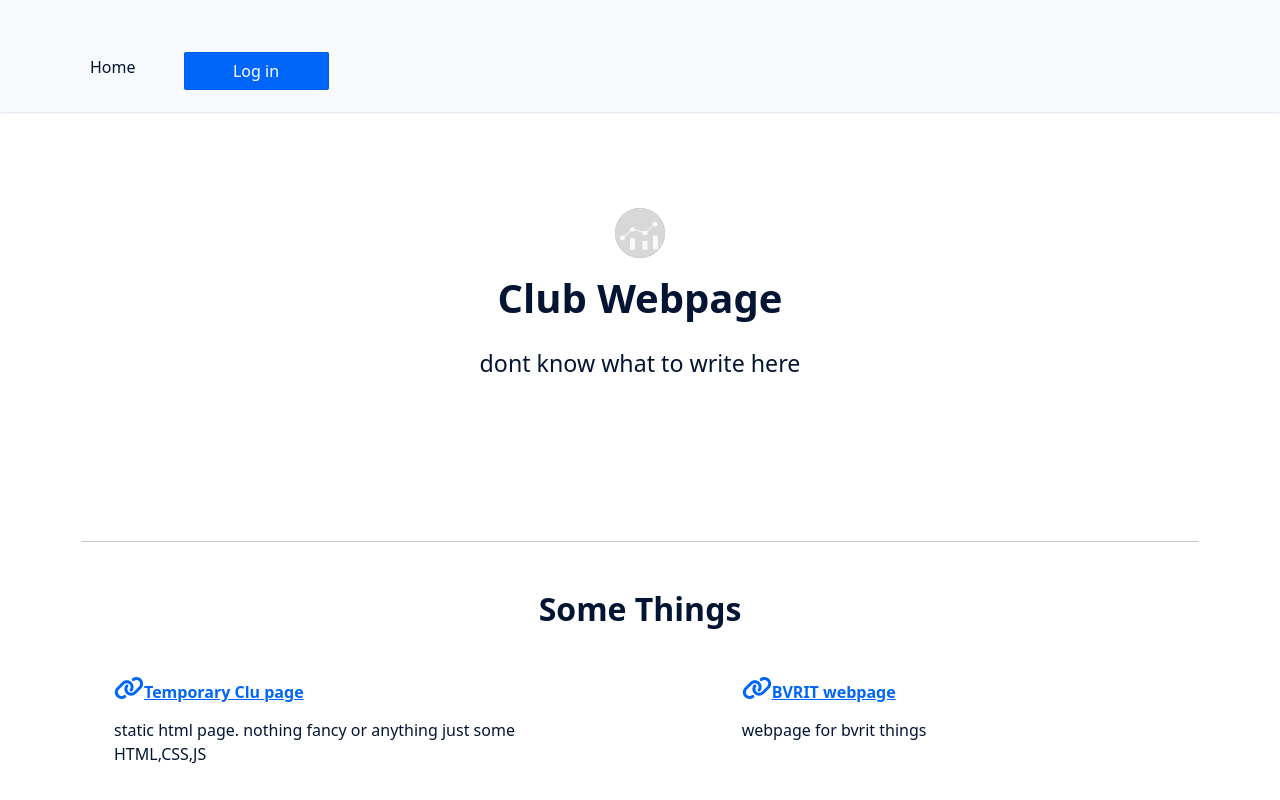
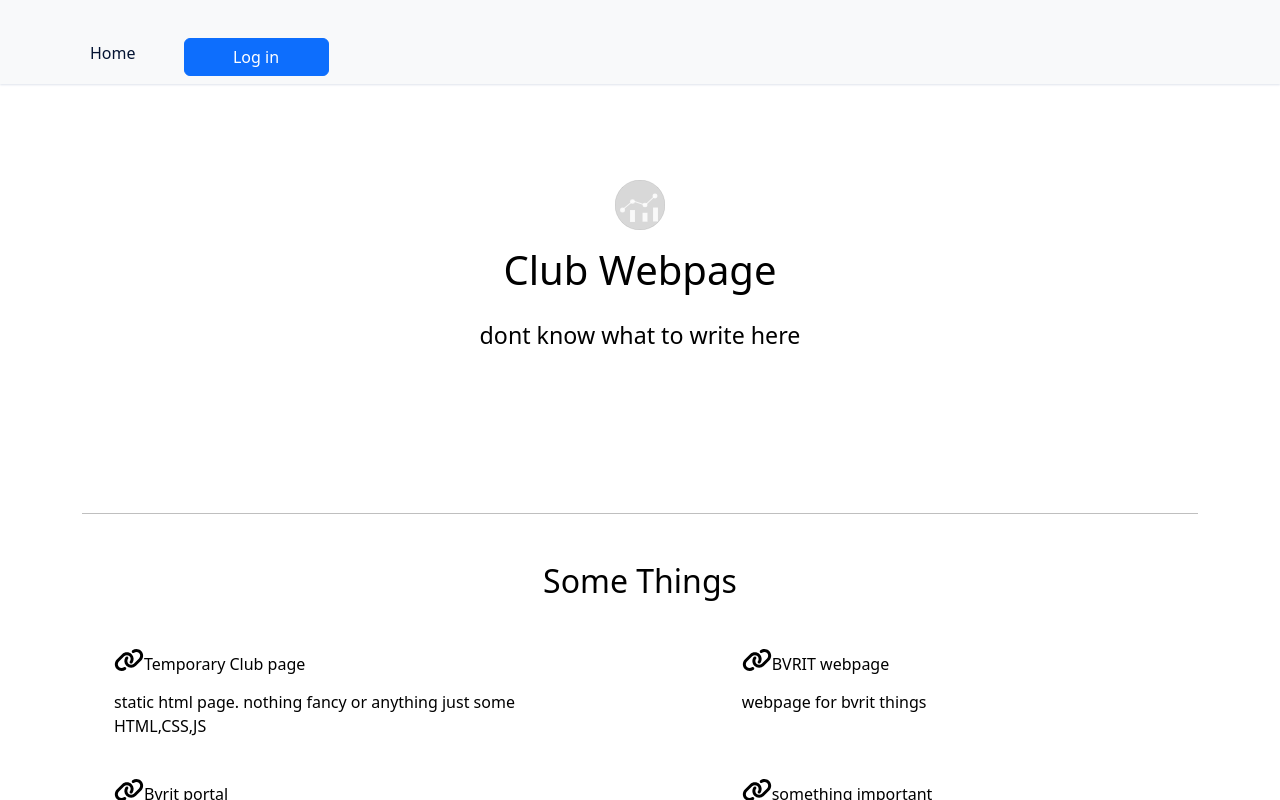
Before and after one commit to nandan-varma/clubpage, a Next.js app: page / in a window 1280 px wide. Built offline with nearby package versions, Linux system fonts and the light colour scheme; no server answers.

Commit message:
css and some pages

```diff
--- a/components/NavBar.jsx
+++ b/components/NavBar.jsx
@@ -13,6 +13,7 @@ import {
   DropdownItem
 } from 'reactstrap';
 import { useUser } from '@auth0/nextjs-auth0/client';
+import styles from '@/styles/Home.module.css'
 
 import PageLink from './PageLink';
 import AnchorLink from './AnchorLink';
--- a/pages/_app.tsx
+++ b/pages/_app.tsx
@@ -1,9 +1,9 @@
-import '@/styles/globals.css'
 import type { AppProps } from 'next/app'
 import { UserProvider } from '@auth0/nextjs-auth0/client';
 import Layout from '../components/Layout';
+import '../styles/styles.css'
 import 'bootstrap/dist/css/bootstrap.css'
-import '../styles/styles.css'
+import '@/styles/globals.css'
 
 import initFontAwesome from '../utils/initFontAwesome';
 
--- a/styles/Home.module.css
+++ b/styles/Home.module.css
@@ -130,6 +130,7 @@
 
 
 
+
 /* Enable hover only on non-touch devices */
 @media (hover: hover) and (pointer: fine) {
   .card:hover {
--- a/styles/globals.css
+++ b/styles/globals.css
@@ -130,10 +130,38 @@ p code {
   height: 1.5rem;
 }
 
+.nav-item.dropdown{
+  /* border: 3px dotted black; */
+  background-color: white;
+  position: absolute;
+  right: 20px;
+  top: 20px;
+}
+
+.nav-link{
+  /* border: 1px solid black; */
+  text-decoration: none;
+}
+
+.nav-link::after{
+  content: '';
+  width: 0;
+  height: 3px;
+  background-color: blue;
+  position: absolute;
+  left:0;
+  bottom: -6px;
+  transition: 0.5s;
+}
+
+.nav-link:hover::after{
+  width:100%;
+}
+
 
 a {
   color: inherit;
-  text-decoration: none;
+  text-decoration: none !important;
 }
 
 @media (prefers-color-scheme: dark) {
--- a/utils/contentData.js
+++ b/utils/contentData.js
@@ -1,6 +1,6 @@
 const contentData = [
   {
-    title: 'Temporary Clu page',
+    title: 'Temporary Club page',
     link: 'https://metarics.github.io',
     description:
       'static html page. nothing fancy or anything just some HTML,CSS,JS'
```
Also changed, not shown: pages/about.jsx (added, +10 -0 lines), pages/events.jsx (added, +9 -0 lines), pages/updates.jsx (added, +9 -0 lines).
